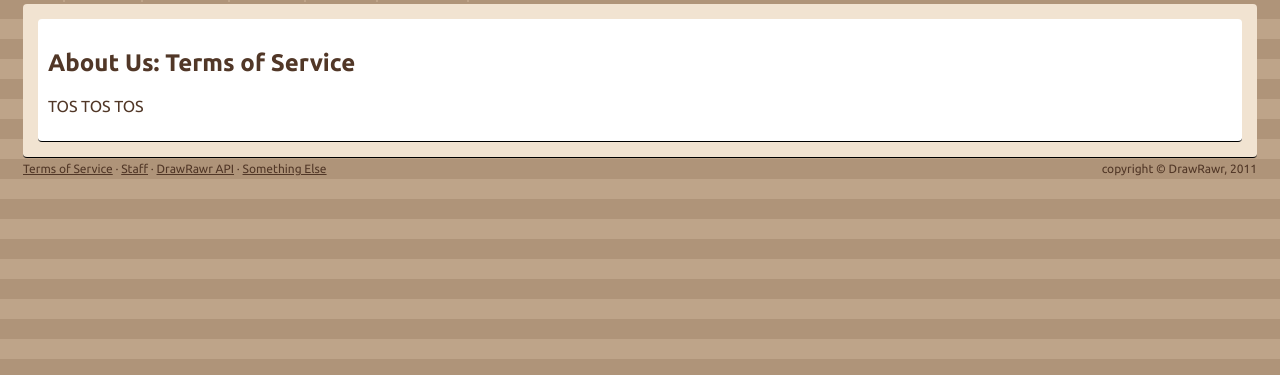
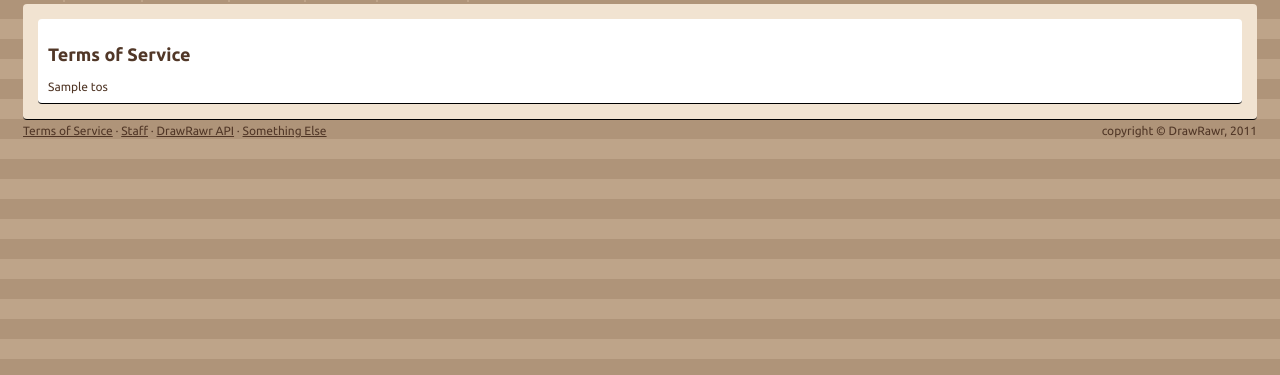
Before and after one commit to Lambdanaut/Drawrawr, a Python web app: template templates/tos.html in a window 1280 px wide. Shown: the part 101-476 px from the top of the page. Run offline with Jinja, Linux system fonts and the light colour scheme; the template is opened without the code that fills it: most values are stand-ins (such as "Sample title", 1, 10 or a date in 2020); some libraries are stand-ins or nearby versions.

Commit message:
Added Terms of Service and changed /policy/ to /meta/

```diff
--- a/Main.py
+++ b/Main.py
@@ -98,7 +98,9 @@ def glue():
 
 @app.route('/meta/terms-of-service', methods=['GET'])
 def policy():
-  return render_template("tos.html", session=session)
+  f = open("static/legal/tos")
+  tos = f.read()
+  return render_template("tos.html", session=session, tos=tos)
 
 @app.errorhandler(404)
 def page_not_found(e):
--- a/templates/layout.html
+++ b/templates/layout.html
@@ -84,7 +84,7 @@
   <footer id="footer">
     <span style="float:right;">copyright &copy; DrawRawr, <span id="copyright-date"></span></span>
     <a href="/meta/terms-of-service">Terms of Service</a> ·
-    <a href="/policy/staff">Staff</a> ·
+    <a href="/meta/staff">Staff</a> ·
     <a href="">DrawRawr API</a> ·
     <a href="">Something Else</a>
   </footer>
--- a/templates/tos.html
+++ b/templates/tos.html
@@ -1,10 +1,26 @@
 {% extends "layout.html" %}
 {% block title %} Terms of Service {% endblock %}
 {% block head %}
+<style media="screen" type="text/css">
+#tos
+{
+	font-size: 12px;
+}
+#tos h4
+{
+	font-size: 14px;
+}
+#tos h4:before
+{
+	content: " ● ";
+}
+</style>
 {% endblock %}
 {% block content %}
-  <section class="container">
-    <h1>About Us: Terms of Service</h1>
-     <p>TOS TOS TOS</p>
+  <section id="tos" class="container">
+    <h1>Terms of Service</h1>
+    {% autoescape false %}
+      {{ tos }}
+    {% endautoescape %}
   </section>
 {% endblock %}
```
Also changed, not shown: 1 other file.
